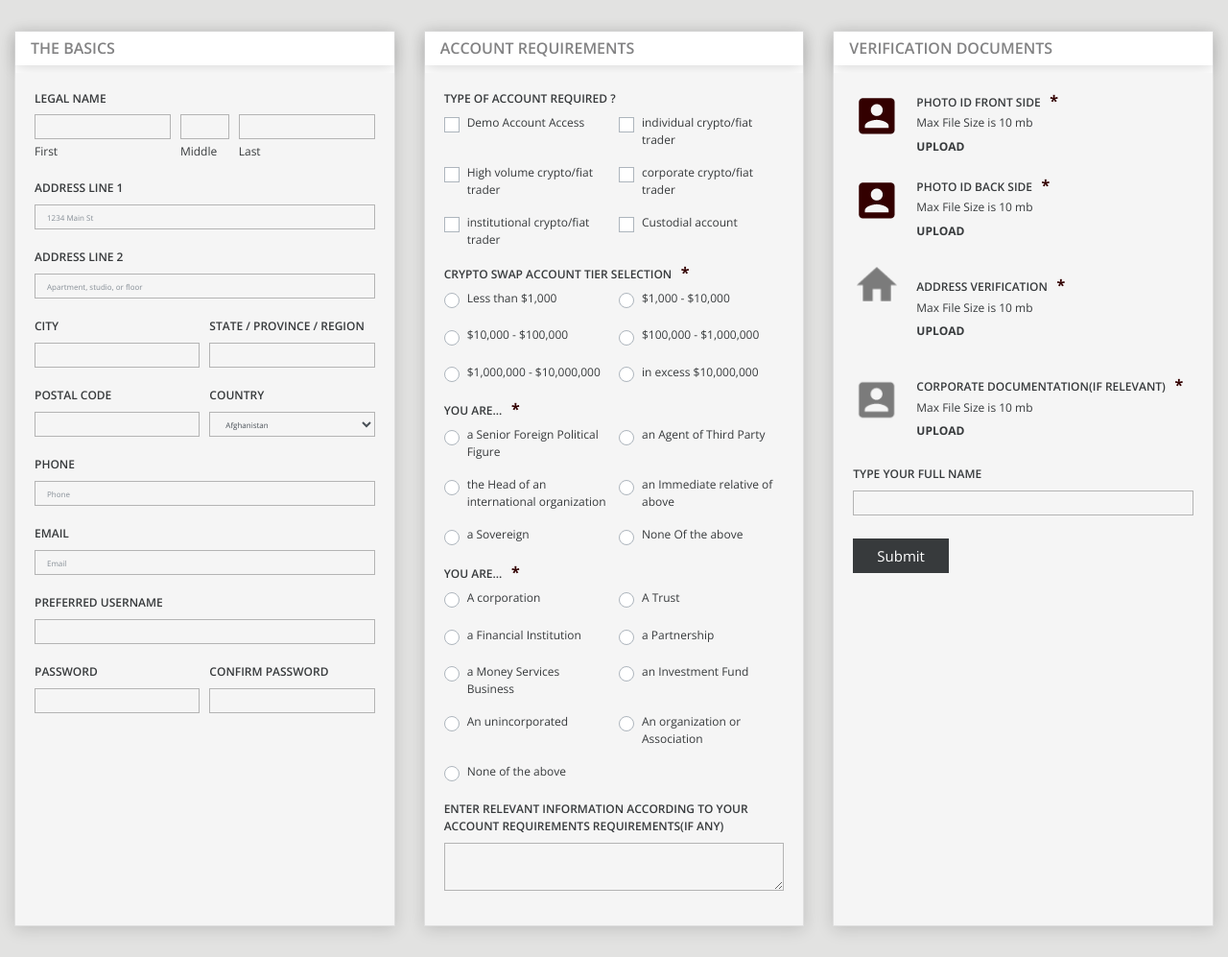
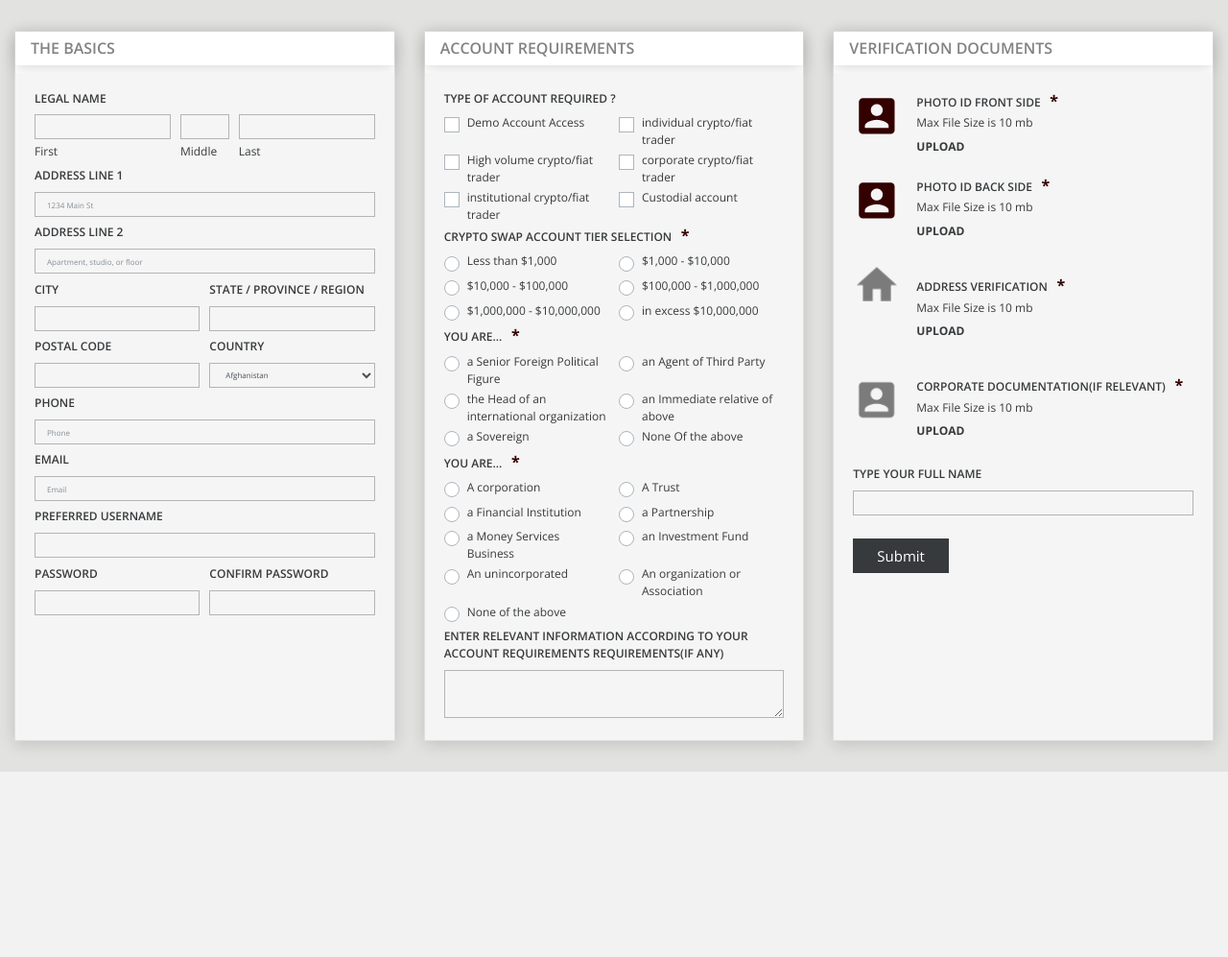
Before and after one commit to hillbilly300/submissions, a PHP site: page / in a window 1280 px wide. Shown: the whole page at 96% size. After the commit the page ends 804 px from the top, so only its background shows below. Run offline with PHP 8.4, Linux system fonts and the light colour scheme.

Commit message:
Update design.css

```diff
--- a/css/design.css
+++ b/css/design.css
@@ -20,7 +20,9 @@ body {
     /* padding: 0; */
     font-size: .5rem !important;
 }
-
+.form-group{
+    margin-bottom: .2rem !important;
+}
 .shadow {
     -webkit-box-shadow: 0 0.2rem 1rem rgba(0, 0, 0, 0.15) !important;
     box-shadow: 0 0.2rem 1rem rgba(0, 0, 0, 0.15) !important;
```
